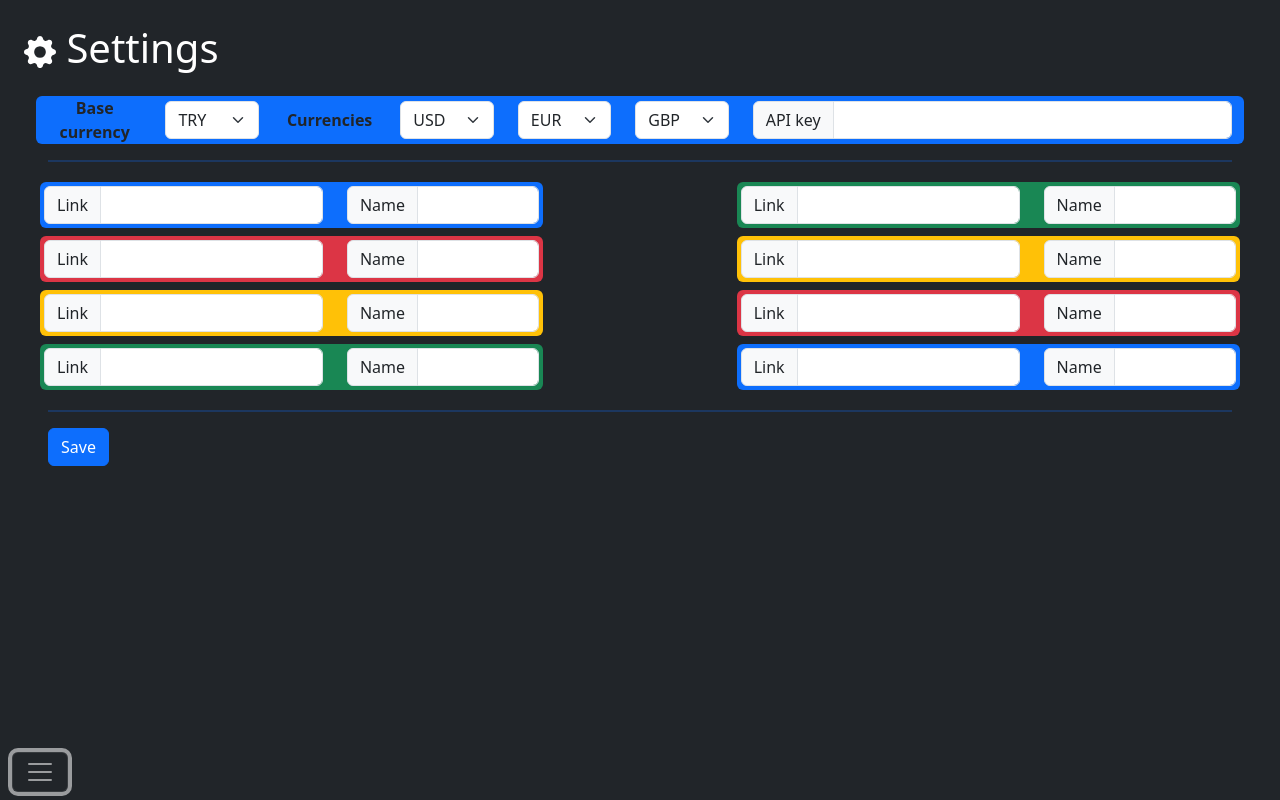
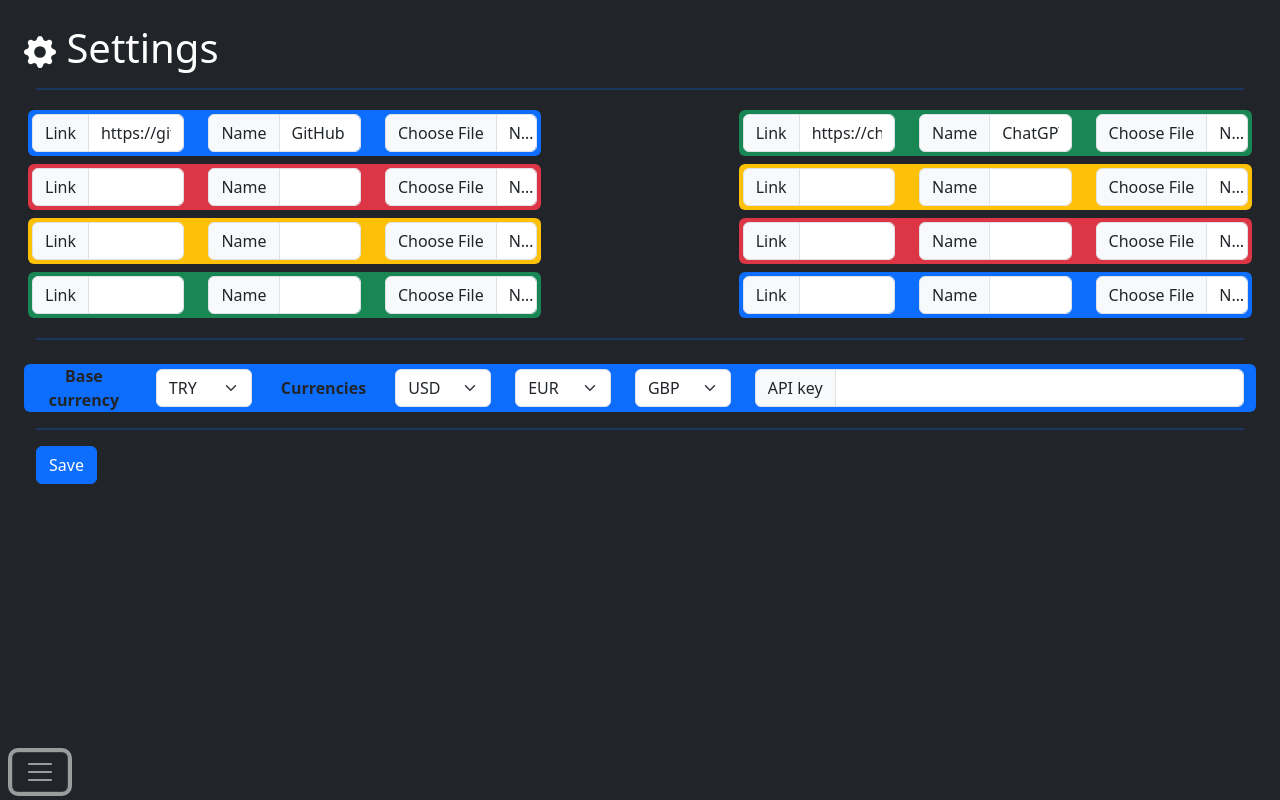
Before and after one commit to enfyna/fx-new-tab, a plain HTML site: page index.html in a window 1280 px wide. Both pictures are taken after a click on the button "Toggle navigation". Drawn offline with nearby package versions, Linux system fonts and the light colour scheme; no server answers.

Commit message:
Make links configurable

```diff
--- a/index.html
+++ b/index.html
@@ -63,25 +63,25 @@
     <div class="col-lg-8 container">
         <div class="row row-cols-4 d-flex justify-content-center align-items-center h-100">
             <div class="col mt-4 mb-4">
-                <a class="text-decoration-none" href="https://github.com/enfyna">
+                <a class="text-decoration-none" id="link_1">
                     <div class="card p-2 bg-primary">
                         <div class="card-header">
-                            <img class="card-img-top p-2" src="images/github.png" alt="">
+                            <img class="card-img-top p-2" id="img_1">
                         </div>
-                        <h7 class="card-title text-center text-white fw-bold text-nowrap ">
-                            GitHub
+                        <h7 class="card-title text-center text-white fw-bold text-nowrap" id="name_1">
+                            -
                         </h7>
                     </div>
                 </a>
             </div>
             <div class="col mt-4 mb-4">
-                <a class="text-decoration-none" href="https://chat.openai.com/">
+                <a class="text-decoration-none" id="link_2">
                     <div class="card p-2 bg-success">
                         <div class="card-header">
-                            <img class="card-img-top rounded-circle p-2" src="images/chatgpt.png" alt="">
+                            <img class="card-img-top rounded-circle p-2" id="img_2">
                         </div>
-                        <h7 class="card-title text-center text-white fw-bold text-nowrap">
-                            ChatGPT
+                        <h7 class="card-title text-center text-white fw-bold text-nowrap" id="name_2">
+                            -
                         </h7>
                     </div>
                 </a>
@@ -173,7 +173,170 @@
         </svg> Settings
     </h1>
 
-    <div class="container-fluid px-4">
+    <div class="container-fluid">
+
+        <hr class="border-2 border-primary">
+        <div class="row justify-content-between">
+            <div class="col-lg-5 bg-primary rounded p-1 m-1">
+                <div class="row d-flex justify-content-center align-items-center">
+                    <div class="col-4">
+                        <div class="input-group">
+                            <span class="input-group-text" id="input-group">Link</span>
+                            <input type="text" class="form-control" id="select_link_1">
+                        </div>
+                    </div>
+                    <div class="col-4">
+                        <div class="input-group">
+                            <span class="input-group-text" id="input-group">Name</span>
+                            <input type="text" class="form-control" id="select_name_1">
+                        </div>
+                    </div>
+                    <div class="col-4">
+                        <input class="form-control" type="file" id="select_img_1"/>
+                    </div>
+                </div>
+            </div>
+            <div class="col-lg-5 bg-success rounded p-1 m-1">
+                <div class="row d-flex justify-content-center align-items-center">
+                    <div class="col-4">
+                        <div class="input-group">
+                            <span class="input-group-text" id="input-group">Link</span>
+                            <input type="text" class="form-control" id="select_link_2">
+                        </div>
+                    </div>
+                    <div class="col-4">
+                        <div class="input-group">
+                            <span class="input-group-text" id="input-group">Name</span>
+                            <input type="text" class="form-control" id="select_name_2">
+                        </div>
+                    </div>
+                    <div class="col-4">
+                        <input class="form-control" type="file" id="select_img_2"/>
+                    </div>
+                </div>
+            </div>
+        </div>
+        <div class="row justify-content-between">
+            <div class="col-lg-5 bg-danger rounded p-1 m-1">
+                <div class="row d-flex justify-content-center align-items-center">
+                    <div class="col-4">
+                        <div class="input-group">
+                            <span class="input-group-text" id="input-group">Link</span>
+                            <input type="text" class="form-control" id="select_link_3">
+                        </div>
+                    </div>
+                    <div class="col-4">
+                        <div class="input-group">
+                            <span class="input-group-text" id="input-group">Name</span>
+                            <input type="text" class="form-control" id="select_name_3">
+                        </div>
+                    </div>
+                    <div class="col-4">
+                        <input class="form-control" type="file" id="select_img_3"/>
+                    </div>
+                </div>
+            </div>
+            <div class="col-lg-5 bg-warning rounded p-1 m-1">
+                <div class="row d-flex justify-content-center align-items-center">
+                    <div class="col-4">
+                        <div class="input-group">
+                            <span class="input-group-text" id="input-group">Link</span>
+                            <input type="text" class="form-control" id="select_link_4">
+                        </div>
+                    </div>
+                    <div class="col-4">
+                        <div class="input-group">
+                            <span class="input-group-text" id="input-group">Name</span>
+                            <input type="text" class="form-control" id="select_name_4">
+                        </div>
+                    </div>
+                    <div class="col-4">
+                        <input class="form-control" type="file" id="select_img_4"/>
+                    </div>
+                </div>
+            </div>
+        </div>
+        <div class="row justify-content-between">
+            <div class="col-lg-5 bg-warning rounded p-1 m-1">
+                <div class="row d-flex justify-content-center align-items-center">
+                    <div class="col-4">
+                        <div class="input-group">
+                            <span class="input-group-text" id="input-group">Link</span>
+                            <input type="text" class="form-control" id="select_link_5">
+                        </div>
+                    </div>
+                    <div class="col-4">
+                        <div class="input-group">
+                            <span class="input-group-text" id="input-group">Name</span>
+                            <input type="text" class="form-control" id="select_name_5">
+                        </div>
+                    </div>
+                    <div class="col-4">
+                        <input class="form-control" type="file" id="select_img_5"/>
+                    </div>
+                </div>
+            </div>
+            <div class="col-lg-5 bg-danger rounded p-1 m-1">
+                <div class="row d-flex justify-content-center align-items-center">
+                    <div class="col-4">
+                        <div class="input-group">
+                            <span class="input-group-text" id="input-group">Link</span>
+                            <input type="text" class="form-control" id="select_link_6">
+                        </div>
+                    </div>
+                    <div class="col-4">
+                        <div class="input-group">
+                            <span class="input-group-text" id="input-group">Name</span>
+                            <input type="text" class="form-control" id="select_name_6">
+                        </div>
+                    </div>
+                    <div class="col-4">
+                        <input class="form-control" type="file" id="select_img_6"/>
+                    </div>
+                </div>
+            </div>
+        </div>
+        <div class="row justify-content-between">
+            <div class="col-lg-5 bg-success rounded p-1 m-1">
+                <div class="row d-flex justify-content-center align-items-center">
+                    <div class="col-4">
+                        <div class="input-group">
+                            <span class="input-group-text" id="input-group">Link</span>
+                            <input type="text" class="form-control" id="select_link_7">
+                        </div>
+                    </div>
+                    <div class="col-4">
+                        <div class="input-group">
+                            <span class="input-group-text" id="input-group">Name</span>
+                            <input type="text" class="form-control" id="select_name_7">
+                        </div>
+                    </div>
+                    <div class="col-4">
+                        <input class="form-control" type="file" id="select_img_7"/>
+                    </div>
+                </div>
+            </div>
+            <div class="col-lg-5 bg-primary rounded p-1 m-1">
+                <div class="row d-flex justify-content-center align-items-center">
+                    <div class="col-4">
+                        <div class="input-group">
+                            <span class="input-group-text" id="input-group">Link</span>
+                            <input type="text" class="form-control" id="select_link_8">
+                        </div>
+                    </div>
+                    <div class="col-4">
+                        <div class="input-group">
+                            <span class="input-group-text" id="input-group">Name</span>
+                            <input type="text" class="form-control" id="select_name_8">
+                        </div>
+                    </div>
+                    <div class="col-4">
+                        <input class="form-control" type="file" id="select_img_8"/>
+                    </div>
+                </div>
+            </div>
+        </div>
+        <hr class="border-2 border-primary">
         <div class="row bg-primary rounded mt-4 mb-1">
             <div class="col">
                 <div class="row d-flex justify-content-center align-items-center">
@@ -237,148 +400,11 @@
             </div>
         </div>
         <hr class="border-2 border-primary">
-        <div class="row justify-content-between">
-            <div class="col-lg-5 bg-primary rounded p-1 m-1">
-                <div class="row d-flex justify-content-center align-items-center">
-                    <div class="col-7">
-                        <div class="input-group">
-                            <span class="input-group-text" id="input-group">Link</span>
-                            <input type="text" class="form-control" aria-label="Link_1">
-                        </div>
-                    </div>
-                    <div class="col-5">
-                        <div class="input-group">
-                            <span class="input-group-text" id="input-group">Name</span>
-                            <input type="text" class="form-control" aria-label="Link_1">
-                        </div>
-                    </div>
-                </div>
-            </div>
-            <div class="col-lg-5 bg-success rounded p-1 m-1">
-                <div class="row d-flex justify-content-center align-items-center">
-                    <div class="col-7">
-                        <div class="input-group">
-                            <span class="input-group-text" id="input-group">Link</span>
-                            <input type="text" class="form-control" aria-label="Link_1">
-                        </div>
-                    </div>
-                    <div class="col-5">
-                        <div class="input-group">
-                            <span class="input-group-text" id="input-group">Name</span>
-                            <input type="text" class="form-control" aria-label="Link_1">
-                        </div>
-                    </div>
-                </div>
-            </div>
-        </div>
-        <div class="row justify-content-between">
-            <div class="col-lg-5 bg-danger rounded p-1 m-1">
-                <div class="row d-flex justify-content-center align-items-center">
-                    <div class="col-7">
-                        <div class="input-group">
-                            <span class="input-group-text" id="input-group">Link</span>
-                            <input type="text" class="form-control" aria-label="Link_1">
-                        </div>
-                    </div>
-                    <div class="col-5">
-                        <div class="input-group">
-                            <span class="input-group-text" id="input-group">Name</span>
-                            <input type="text" class="form-control" aria-label="Link_1">
-                        </div>
-                    </div>
-                </div>
-            </div>
-            <div class="col-lg-5 bg-warning rounded p-1 m-1">
-                <div class="row d-flex justify-content-center align-items-center">
-                    <div class="col-7">
-                        <div class="input-group">
-                            <span class="input-group-text" id="input-group">Link</span>
-                            <input type="text" class="form-control" aria-label="Link_1">
-                        </div>
-                    </div>
-                    <div class="col-5">
-                        <div class="input-group">
-                            <span class="input-group-text" id="input-group">Name</span>
-                            <input type="text" class="form-control" aria-label="Link_1">
-                        </div>
-                    </div>
-                </div>
-            </div>
-        </div>
-        <div class="row justify-content-between">
-            <div class="col-lg-5 bg-warning rounded p-1 m-1">
-                <div class="row d-flex justify-content-center align-items-center">
-                    <div class="col-7">
-                        <div class="input-group">
-                            <span class="input-group-text" id="input-group">Link</span>
-                            <input type="text" class="form-control" aria-label="Link_1">
-                        </div>
-                    </div>
-                    <div class="col-5">
-                        <div class="input-group">
-                            <span class="input-group-text" id="input-group">Name</span>
-                            <input type="text" class="form-control" aria-label="Link_1">
-                        </div>
-                    </div>
-                </div>
-            </div>
-            <div class="col-lg-5 bg-danger rounded p-1 m-1">
-                <div class="row d-flex justify-content-center align-items-center">
-                    <div class="col-7">
-                        <div class="input-group">
-                            <span class="input-group-text" id="input-group">Link</span>
-                            <input type="text" class="form-control" aria-label="Link_1">
-                        </div>
-                    </div>
-                    <div class="col-5">
-                        <div class="input-group">
-                            <span class="input-group-text" id="input-group">Name</span>
-                            <input type="text" class="form-control" aria-label="Link_1">
-                        </div>
-                    </div>
-                </div>
-            </div>
-        </div>
-        <div class="row justify-content-between">
-            <div class="col-lg-5 bg-success rounded p-1 m-1">
-                <div class="row d-flex justify-content-center align-items-center">
-                    <div class="col-7">
-                        <div class="input-group">
-                            <span class="input-group-text" id="input-group">Link</span>
-                            <input type="text" class="form-control" aria-label="Link_1">
-                        </div>
-                    </div>
-                    <div class="col-5">
-                        <div class="input-group">
-                            <span class="input-group-text" id="input-group">Name</span>
-                            <input type="text" class="form-control" aria-label="Link_1">
-                        </div>
-                    </div>
-                </div>
-            </div>
-            <div class="col-lg-5 bg-primary rounded p-1 m-1">
-                <div class="row d-flex justify-content-center align-items-center">
-                    <div class="col-7">
-                        <div class="input-group">
-                            <span class="input-group-text" id="input-group">Link</span>
-                            <input type="text" class="form-control" aria-label="Link_1">
-                        </div>
-                    </div>
-                    <div class="col-5">
-                        <div class="input-group">
-                            <span class="input-group-text" id="input-group">Name</span>
-                            <input type="text" class="form-control" aria-label="Link_1">
-                        </div>
-                    </div>
-                </div>
-            </div>
-        </div>
-        <hr class="border-2 border-primary">
         <button type="submit" class="btn btn-primary" onclick="save()">Save</button>
     </div>
 
-    </div>
-    </div>
+</div>
+</div>
 </div>
 
 <nav class="navbar fixed-bottom navbar-dark">
--- a/script.js
+++ b/script.js
@@ -11,11 +11,12 @@ const twelve_hours_in_ms = 43200000;
 var did_12hours_pass = false;
 
 function ready(){
+    configure_links();
     load_variables();
-    if(did_12hours_pass){
+    if(did_12hours_pass && API_KEY != null){
         get_updated_rates();
     }
-    else{
+    else if (API_KEY != null){
         update_currency_html_elements();
     };
     config_settings_page();
@@ -65,6 +66,9 @@ function load_variables(){
 }
 
 function get_updated_rates(){
+    if(API_KEY == null){
+        return;
+    }
     var oReq = new XMLHttpRequest();
     oReq.addEventListener("load", update_rates);
     oReq.open("GET", currency_api+"?"+param1+base_currency+"&"+param2+currencies);
@@ -88,6 +92,9 @@ function update_rates(){
 }
 
 function update_currency_html_elements(){
+    if(API_KEY == null){
+        return;
+    }
     var cur_name = "cur_name_";
     var cur_value = "cur_";
     for (let idx = 0; idx < currencies.length; idx++) {
@@ -131,7 +138,7 @@ function save(){
     };
     localStorage.setItem("currencies",JSON.stringify(currencies));
 
-    if(API_KEY != ""){
+    if(API_KEY != null){
         hide_currency_elements(false);
         get_updated_rates();
     }else{
@@ -151,6 +158,50 @@ function config_settings_page(){
 
     var api_key_select = document.getElementById("api_key_select");
     api_key_select.value = API_KEY;
+
+    var links = JSON.parse(localStorage.getItem("link"));
+    var l = "select_link_";
+    var n = "select_name_";
+    var im = "select_img_";
+    for (let i = 1; i <= 2; i++) {
+        var name = links[i]["name"];
+        var link = links[i]["link"];
+        var img = links[i]["img"];
+        document.getElementById(l+i).value = link;
+        document.getElementById(n+i).value = name;
+    };
+}
+
+function configure_links(){
+    var links = localStorage.getItem("link");
+    if(links == null){
+        links = {
+            1:{"name":"GitHub","link":"https://github.com/enfyna","img":"images/github.png"},
+            2:{"name":"ChatGPT","link":"https://chat.openai.com/","img":"images/chatgpt.png"},
+            3:{"name":"GitHub","link":"","img":""},
+            4:{"name":"GitHub","link":"","img":""},
+            5:{"name":"GitHub","link":"","img":""},
+            6:{"name":"GitHub","link":"","img":""},
+            7:{"name":"GitHub","link":"","img":""},
+            8:{"name":"GitHub","link":"","img":""},
+        };
+        localStorage.setItem("link",JSON.stringify(links));
+    }
+    else{
+        links = JSON.parse(links);
+    }
+
+    var l = "link_";
+    var n = "name_";
+    var im = "img_";
+    for (let i = 1; i <= 2; i++) {
+        var name = links[i]["name"];
+        var link = links[i]["link"];
+        var img = links[i]["img"];
+        document.getElementById(l+i).href = link;
+        document.getElementById(n+i).innerHTML = name;
+        document.getElementById(im+i).src = img;
+    };
 }
 
 function print(foo){
```
